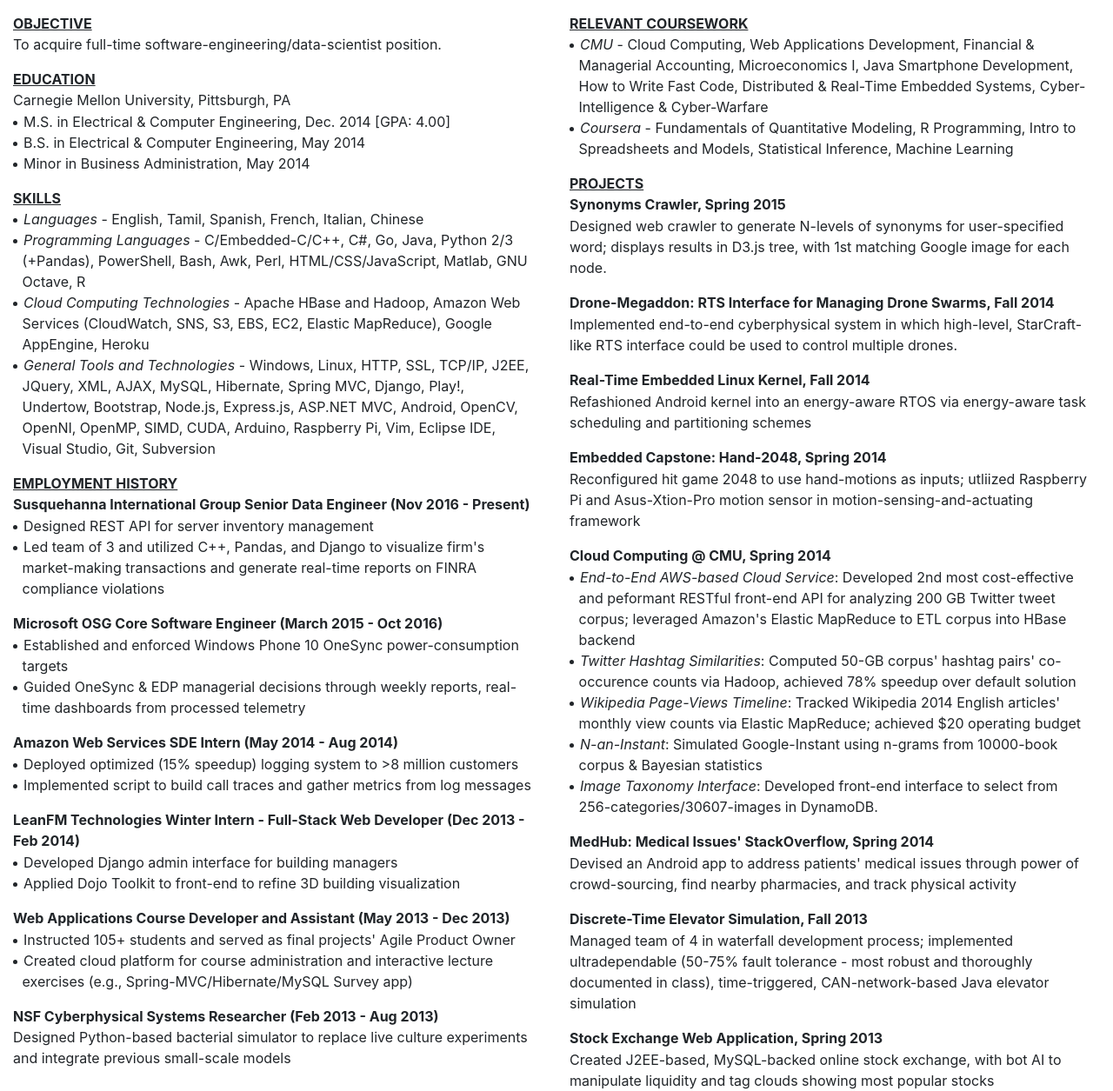
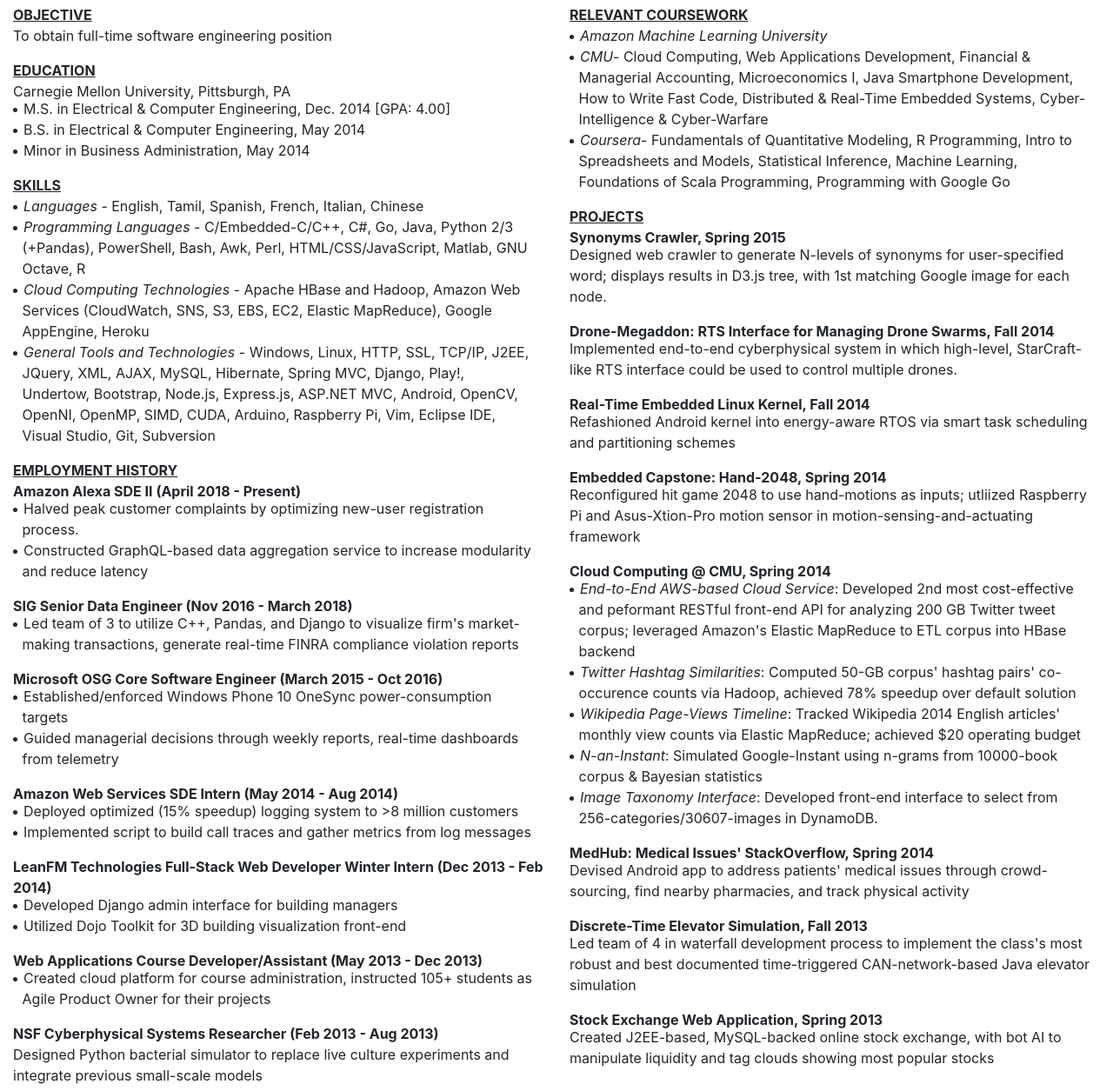
Before and after one commit to SaiWebApps/Resumes, a plain HTML site: page Sairam_Krishnan_Resume/Sairam_Krishnan_Resume.html in a window 1280 px wide. Shown: the part 84-1339 px from the top of the page at 87% size. Drawn offline with nearby package versions, Linux system fonts and the light colour scheme.

Commit message:
Updated Resume with latest data as of 02/2020.

```diff
--- a/Sairam_Krishnan_Resume/Sairam_Krishnan_Resume.css
+++ b/Sairam_Krishnan_Resume/Sairam_Krishnan_Resume.css
@@ -1,9 +1,9 @@
 .no-preceding-space {
-	margin-top: -15px;
+	margin-top: -20px;
 }
 
 .no-trailing-space {
-	margin-bottom: -15px;
+	margin-bottom: -20px;
 }
 
 ul {
--- a/Sairam_Krishnan_Resume/Sairam_Krishnan_Resume.html
+++ b/Sairam_Krishnan_Resume/Sairam_Krishnan_Resume.html
@@ -30,11 +30,7 @@
 					281-513-1263
 				</div>
 				<div class="col-sm"></div>
-				<div class="col-md-auto">
-					325 Haverford Ave, Apt B7<br>
-					Narberth, PA 19072<br>
-					US Citizen, Willing To Relocate
-				</div>
+				<div class="col-md-auto">1212 Harrison St, Apt. W-418<br>Seattle, WA 98109<br>US Citizen</div>
 			</div>
 		</div>
 
@@ -44,7 +40,7 @@
 			<div class="row">
 				<div class="col">
 					<strong><u>OBJECTIVE</u></strong>
-					<p>To acquire full-time software-engineering/data-scientist position.</p>
+					<p>To obtain full-time software engineering position</p>
 
 					<strong><u>EDUCATION</u></strong>
 					<p>Carnegie Mellon University, Pittsburgh, PA</p>
@@ -81,45 +77,46 @@
 					</ul>
 
 					<strong><u>EMPLOYMENT HISTORY</u></strong>
-					<p><strong>Susquehanna International Group Senior Data Engineer (Nov 2016 - Present)</strong></p>
+					<p><strong>Amazon Alexa SDE II (April 2018 - Present)</strong></p>
 					<ul class="no-preceding-space">
-						<li><span>Designed REST API for server inventory management</span></li>
-						<li><span>Led team of 3 and utilized C++, Pandas, and Django to visualize firm's
-							market-making transactions and generate real-time reports on FINRA
-							compliance violations</span></li>
+						<li><span>Halved peak customer complaints by optimizing new-user registration process.</span></li>
+						<li><span>Constructed GraphQL-based data aggregation service to increase modularity and reduce latency</span></li>
+					</ul>
+					<p><strong>SIG Senior Data Engineer (Nov 2016 - March 2018)</strong></p>
+					<ul class="no-preceding-space">
+						<li><span>Led team of 3 to utilize C++, Pandas, and Django to visualize firm's
+							market-making transactions, generate real-time FINRA compliance violation reports</span></li>
 					</ul>
 					<p><strong>Microsoft OSG Core Software Engineer (March 2015 - Oct 2016)</strong></p>
 					<ul class="no-preceding-space">
-						<li><span>Established and enforced Windows Phone 10 OneSync power-consumption targets</span></li>
-						<li><span>Guided OneSync &amp; EDP managerial decisions through weekly reports,
-							real-time dashboards from processed telemetry</span></li>
+						<li><span>Established/enforced Windows Phone 10 OneSync power-consumption targets</span></li>
+						<li><span>Guided managerial decisions through weekly reports, real-time dashboards from telemetry</span></li>
 					</ul>
 					<p><strong>Amazon Web Services SDE Intern (May 2014 - Aug 2014)</strong></p>
 					<ul class="no-preceding-space">
 						<li><span>Deployed optimized (15% speedup) logging system to &gt;8 million customers</span></li>
 						<li><span>Implemented script to build call traces and gather metrics from log messages</span></li>
 					</ul>
-					<p><strong>LeanFM Technologies Winter Intern - Full-Stack Web Developer (Dec 2013 - Feb 2014)</strong></p>
+					<p><strong>LeanFM Technologies Full-Stack Web Developer Winter Intern (Dec 2013 - Feb 2014)</strong></p>
 					<ul class="no-preceding-space">
 						<li><span>Developed Django admin interface for building managers</span></li>
-						<li><span>Applied Dojo Toolkit to front-end to refine 3D building visualization</span></li>
+						<li><span>Utilized Dojo Toolkit for 3D building visualization front-end</span></li>
 					</ul>
-					<p><strong>Web Applications Course Developer and Assistant (May 2013 - Dec 2013)</strong></p>
+					<p><strong>Web Applications Course Developer/Assistant (May 2013 - Dec 2013)</strong></p>
 					<ul class="no-preceding-space">
-						<li><span>Instructed 105+ students and served as final projects' Agile Product Owner</span></li>
-						<li><span>Created cloud platform for course administration and interactive lecture exercises
-							(e.g., Spring-MVC/Hibernate/MySQL Survey app)</span></li>
+						<li><span>Created cloud platform for course administration, instructed 105+ students as Agile Product Owner for their projects</span></li>
 					</ul>
 					<strong>NSF Cyberphysical Systems Researcher (Feb 2013 - Aug 2013)</strong><br>
-					Designed Python-based bacterial simulator to replace live culture experiments and integrate previous small-scale models
+					Designed Python bacterial simulator to replace live culture experiments and integrate previous small-scale models
 				</div>
 
 				<div class="col">
-					<strong><u> RELEVANT COURSEWORK </u></strong>
+					<strong><u>RELEVANT COURSEWORK</u></strong>
 					<ul>
+						<li><span><i>Amazon Machine Learning University</i></span></li>
 						<li>
 							<span>
-								<i>CMU </i>- Cloud Computing, Web Applications Development,
+								<i>CMU</i>- Cloud Computing, Web Applications Development,
 								Financial &amp; Managerial Accounting, Microeconomics I, Java Smartphone Development,
 								How to Write Fast Code, Distributed &amp; Real-Time Embedded Systems,
 								Cyber-Intelligence &amp; Cyber-Warfare
@@ -127,13 +124,14 @@
 						</li>
 						<li>
 							<span>
-								<i>Coursera </i>- Fundamentals of Quantitative Modeling, R Programming,
-								Intro to Spreadsheets and Models, Statistical Inference, Machine Learning
+								<i>Coursera</i>- Fundamentals of Quantitative Modeling, R Programming,
+								Intro to Spreadsheets and Models, Statistical Inference, Machine Learning,
+								Foundations of Scala Programming, Programming with Google Go
 							</span>
 						</li>
 					</ul>
 
-					<strong><u> PROJECTS </u></strong>
+					<strong><u>PROJECTS</u></strong>
 					<p><strong> Synonyms Crawler, Spring 2015 </strong></p>
 					<p class="no-preceding-space">
 						Designed web crawler to generate N-levels of synonyms for
@@ -149,8 +147,8 @@
 
 					<p><strong>Real-Time Embedded Linux Kernel, Fall 2014</strong></p>
 					<p class="no-preceding-space">
-						Refashioned Android kernel into an energy-aware RTOS via energy-aware task
-						scheduling and partitioning schemes
+						Refashioned Android kernel into energy-aware RTOS via smart task scheduling and
+						partitioning schemes
 					</p>
 
 					<p><strong>Embedded Capstone: Hand-2048, Spring 2014</strong></p>
@@ -197,15 +195,14 @@
 
 					<p><strong> MedHub: Medical Issues' StackOverflow, Spring 2014 </strong></p>
 					<p class="no-preceding-space">
-						Devised an Android app to address patients' medical issues through power of crowd-sourcing,
+						Devised Android app to address patients' medical issues through crowd-sourcing,
 						find nearby pharmacies, and track physical activity
 					</p>
 
 					<p><strong> Discrete-Time Elevator Simulation, Fall 2013 </strong></p>
 					<p class="no-preceding-space">
-						Managed team of 4 in waterfall development process; implemented ultradependable
-						(50-75% fault tolerance - most robust and thoroughly documented in class), time-triggered,
-						CAN-network-based Java elevator simulation
+						Led team of 4 in waterfall development process to implement the class's most robust
+						and best documented time-triggered CAN-network-based Java elevator simulation
 					</p>
 
 					<p><strong> Stock Exchange Web Application, Spring 2013 </strong></p>
```
Also changed, not shown: 1 other file.
